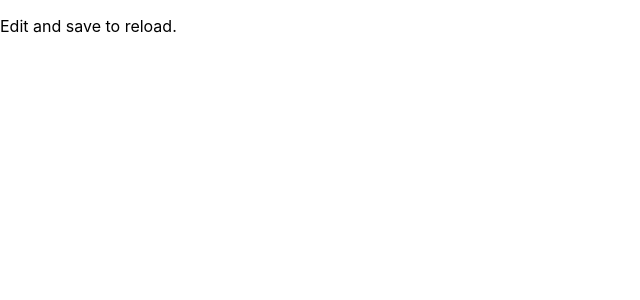
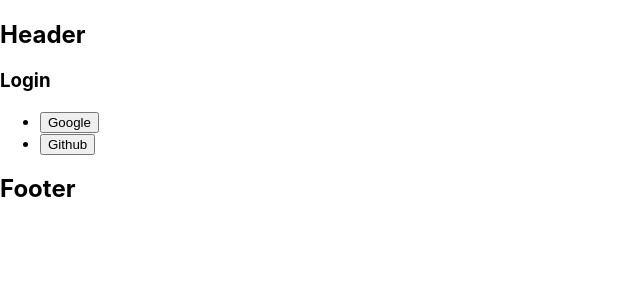
Before and after one commit to sareum-k/business-card-maker, a React (Create React App) app: page / in a window 1280 px wide. Shown: the top 300 px of the page, without its empty margins (0-640 px from the left). Built offline with nearby package versions, Linux system fonts and the light colour scheme; no server answers.

Commit message:
Add auth google and github

```diff
--- a/src/App.js
+++ b/src/App.js
@@ -1,13 +1,9 @@
 import './App.css';
+import Login from './components/login/login'
 
-function App() {
-  return (
-    <div className="App">
-      <p>
-        Edit and save to reload.
-      </p>
-    </div>
-  );
+function App({ authService }) {
+  return <Login authService={authService} />;
+
 }
 
 export default App;
--- /dev/null
+++ b/src/components/footer/footer.jsx
@@ -0,0 +1,7 @@
+import React from 'react';
+
+const Footer = (props) => (
+    <h1>Footer</h1>
+);
+
+export default Footer;
--- /dev/null
+++ b/src/components/header/header.jsx
@@ -0,0 +1,7 @@
+import React from 'react';
+
+const Header = (props) => (
+    <h1>Header</h1>
+);
+
+export default Header;
--- /dev/null
+++ b/src/components/login/login.jsx
@@ -0,0 +1,27 @@
+import Header from '../header/header';
+import Footer from '../footer/footer';
+
+const Login = ({ authService }) => {
+    const onLogin = (e) => {
+        authService.login(e.currentTarget.textContent)
+    }
+    return (
+        <section>
+            <Header />
+            <section>
+                <h1>Login</h1>
+                <ul>
+                    <li>
+                        <button onClick={onLogin}>Google</button>
+                    </li>
+                    <li>
+                        <button onClick={onLogin}>Github</button>
+                    </li>
+                </ul>
+            </section>
+            <Footer />
+        </section>
+    );
+};
+
+export default Login;
--- a/src/index.js
+++ b/src/index.js
@@ -2,10 +2,12 @@
 import ReactDOM from 'react-dom';
 import './index.module.css';
 import App from './App';
+import AuthService from './service/auth_service';
 
+const authService = new AuthService();
 ReactDOM.render(
   <React.StrictMode>
-    <App />
+    <App authService={authService} />
   </React.StrictMode>,
   document.getElementById('root')
 );
--- a/src/index.module.css
+++ b/src/index.module.css
@@ -1,4 +1,4 @@
-@value makerBlack from './common/colors.css';
+@value makerWhite from './common/colors.css';
 
 body {
   margin: 0;
@@ -7,7 +7,7 @@
     sans-serif;
   -webkit-font-smoothing: antialiased;
   -moz-osx-font-smoothing: grayscale;
-  background-color: makerBlack;
+  background-color: makerWhite;
 }
 
 code {
--- a/src/service/autn_service.js
+++ b/src/service/auth_service.js
@@ -1,11 +1,12 @@
 import firebase from 'firebase';
+import firebaseApp from './firebase';
 
 class AuthService {
     login(providerName) {
         // const provider = new GoogleAuthProvider();
         // Google 경우, Google가 들어가도록 설정
         const authProvider = new firebase.auth[`${providerName}AuthProvider`]();
-        return firebase.auth().signInWithPopup(authProvider);
+        return firebaseApp.auth().signInWithPopup(authProvider);
     }
 }
 
--- a/src/service/firebase.js
+++ b/src/service/firebase.js
@@ -1,3 +1,5 @@
+import firebase from "firebase";
+
 const firebaseConfig = {
     apiKey: process.env.REACT_APP_FIREBASE_API_KEY,
     authDomain: process.env.REACT_APP_FIREBASE_AUTH_DOMAIN,
@@ -6,4 +8,6 @@
 };
 
 // Initialize Firebase
-const app = initializeApp(firebaseConfig);
+const firebaseApp = firebase.initializeApp(firebaseConfig);
+
+export default firebaseApp;
```
